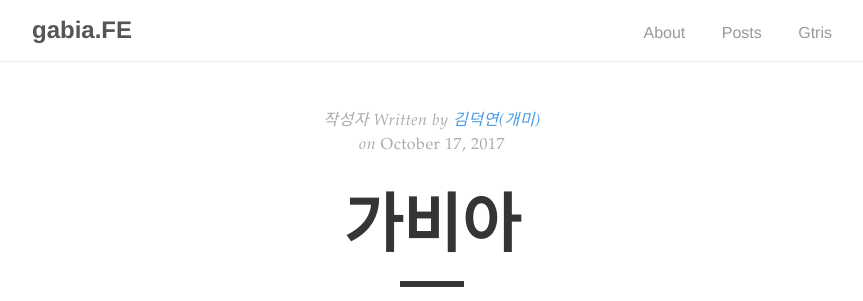
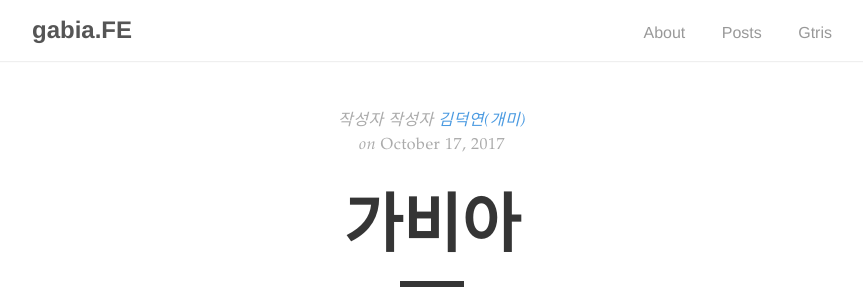
Before and after one commit to gabia-frontend-dev/gabia-frontend-dev.github.io, a Jekyll site: the page built from _posts/2017-10-17-gabia.md, in a window 1280 px wide. Shown: the top 301 px of the page, without its empty margins (208-1071 px from the left). Built offline with Jekyll 4.4.1, drawn with Linux system fonts in a browser that asks for light colours; nearby versions of some CDN libraries.

Commit message:
영문 수정

```diff
--- a/_layouts/post.html
+++ b/_layouts/post.html
@@ -12,7 +12,7 @@ layout: default
     {% if author %}
         <span>
             <!-- Personal Info. -->
-            Written by <a href="{{ author.web }}" target="_blank">{{ author.name }}</a>
+            작성자 <a href="{{ author.web }}" target="_blank">{{ author.name }}</a>
         </span>
     {% endif %}
 
```
